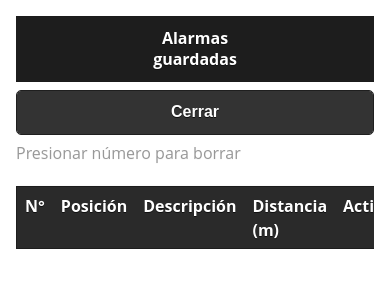
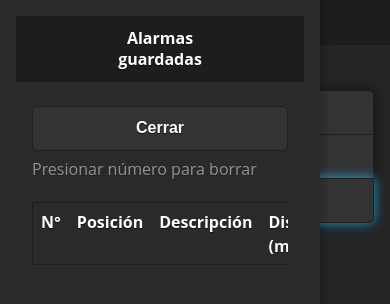
Before and after one commit to LeonMarchetti/SinTituloGPS, a website: page www/index.html in a window 390 px wide. Both pictures are taken after a click on the button "Mostrar alarmas". Drawn offline with Linux system fonts and the light colour scheme; some packages are replaced by stand-ins of ours.

Commit message:
Mejorar la interfaz

```diff
--- a/www/css/estilos.css
+++ b/www/css/estilos.css
@@ -1,26 +1,45 @@
+:root
+{
+	--ancho: 20em;
+}
+
 *
 {
 	font-family: Open Sans;
 }
 
-.app > *
+#tableAlarmas input
 {
-	width: 100%;
+    width: 100%;
 }
 
-#tableAlarmas input
+.ui-panel
 {
-	width: 100%;
+    width: var(--ancho);
 }
 
-#divBotones
+.ui-panel-position-left
 {
-	width:        auto;
-	margin-left:  15px;
-	margin-right: 15px;
+    left: -var(--ancho);
 }
 
-#divPanelGuardar
+/* positioning: content wrap, fixed toolbars and dismiss */
+/* panel left open */
+.ui-panel-content-fixed-toolbar-position-left.ui-panel-content-fixed-toolbar-open,
+.ui-panel-content-wrap-position-left.ui-panel-content-wrap-open,
+.ui-panel-dismiss-position-left.ui-panel-dismiss-open
 {
-	width: auto;
+    left: var(--ancho);
+    right: -var(--ancho);
 }
+
+/* animated: panel left open (for reveal and push) */
+.ui-panel-animate.ui-panel-content-fixed-toolbar-position-left.ui-panel-content-fixed-toolbar-open.ui-panel-content-fixed-toolbar-display-reveal,
+.ui-panel-animate.ui-panel-content-fixed-toolbar-position-left.ui-panel-content-fixed-toolbar-open.ui-panel-content-fixed-toolbar-display-push,
+.ui-panel-animate.ui-panel-content-wrap-position-left.ui-panel-content-wrap-open.ui-panel-content-wrap-display-reveal,
+.ui-panel-animate.ui-panel-content-wrap-position-left.ui-panel-content-wrap-open.ui-panel-content-wrap-display-push
+{
+    -webkit-transform: translate3d(var(--ancho),0,0);
+    -moz-transform: translate3d(var(--ancho),0,0);
+    transform: translate3d(var(--ancho),0,0);
+}
--- a/www/index.html
+++ b/www/index.html
@@ -17,34 +17,36 @@
 </head>
 
 <body>
-    <div id="divVuePos" class="app" data-theme="b">
-        <div data-role="header" data-theme="b">
+    <div id="divVuePos" class="app"
+        data-role="page"
+        data-theme="b">
+
+        <div data-role="header">
             <h1>Alarma GPS</h1>
         </div>
 
-        <div data-role="content" data-theme="b">
+        <div id="divContent" data-role="content">
             <b>Posicion:</b> {{ latitud }}, {{ longitud }}
             <b v-if="error">Error:</b> {{ error }}
-        </div>
 
-        <div id="divBotones"
-            class="ui-overlay-shadow ui-corner-all"
-            data-role="controlgroup"
-            data-theme="b">
+            <div id="divBotones" class="ui-overlay-shadow ui-corner-all"
+                data-role="controlgroup">
 
                 <button id="btnWatch" data-icon="arrow-r">{{ accion_watch }}</button>
                 <a id="aPanelGuardar" href="#divPanelGuardar" data-role="button" data-icon="gear">Guardar alarma</a>
                 <a id="aPanelTabla" href="#divPanelTabla" data-role="button" data-icon="gear">Mostrar alarmas</a>
             </div>
+        </div> <!-- data-role="content" -->
 
-        <div id="divPanelGuardar" class="ui-panel ui-panel-position-left ui-panel-display-overlay ui-panel-animate ui-body-b"
-            data-role="panel">
+        <div id="divPanelGuardar" class="ui-panel ui-panel-position-left ui-panel-display-overlay ui-panel-animate"
+            data-role="panel"
+            data-display="overlay">
 
-            <div data-role="header" data-theme="b">
+            <div data-role="header">
                 <h1>Guardar<br>ubicación</h1>
             </div>
 
-            <div data-role="controlgroup" class="ui-body-b">
+            <div data-role="controlgroup">
                 <input id="inGuardarPos" placeholder="Latitud, Longitud"/>
                 <input id="inGuardarDesc" placeholder="Descripción"/>
                 <input id="inGuardarDist" type="number" placeholder="Distancia (metros)"/>
@@ -54,7 +56,7 @@
                 </label>
             </div>
 
-            <div data-role="controlgroup" data-theme="b">
+            <div data-role="controlgroup">
                 <a href="#divVuePos"
                     data-rel="close"
                     data-role="button">
@@ -63,21 +65,20 @@
                 </a>
                 <button id="btnGuardarGuardar">Guardar</button>
             </div>
-        </div>
+        </div> <!-- "divPanelGuardar -->
 
-        <div id="divPanelTabla" class="ui-panel ui-panel-position-left ui-panel-display-overlay ui-panel-animate ui-body-b"
+        <div id="divPanelTabla" class="ui-panel ui-panel-display-overlay ui-panel-animate"
             data-role="panel"
+            data-display="overlay"
             data-swipe-close="false">
 
-            <div data-role="header" data-theme="b">
+            <div data-role="header">
                 <h1>Alarmas<br>guardadas</h1>
             </div>
 
-            <div data-role="controlgroup" data-theme="b">
-                <a href="#divVuePos"
-                    data-rel="close"
-                    data-role="button">
-
+            <div data-role="content">
+                <div data-role="controlgroup">
+                    <a href="#divVuePos" data-rel="close" data-role="button">
                         Cerrar
                     </a>
                 </div>
@@ -90,7 +91,7 @@
                             <th>N°</th>
                             <th>Posición</th>
                             <th>Descripción</th>
-                        <th>Distancia (m)</th>
+                            <th>Distancia (metros)</th>
                             <th>Activo</th>
                         </tr>
                     </thead>
@@ -104,9 +105,10 @@
                         </tr>
                     </tbody>
                 </table>
-            </div>
+                </div> <!-- style="overflow-x: auto" -->
+            </div> <!-- data-role="content" -->
 
-        </div>
+        </div> <!-- #divPanelTabla -->
 
         <!-- <button id="btnPrueba" style="width: 100%">Prueba</button> -->
     </div>
```
Lines whose indentation alone changed are shown as unchanged.
